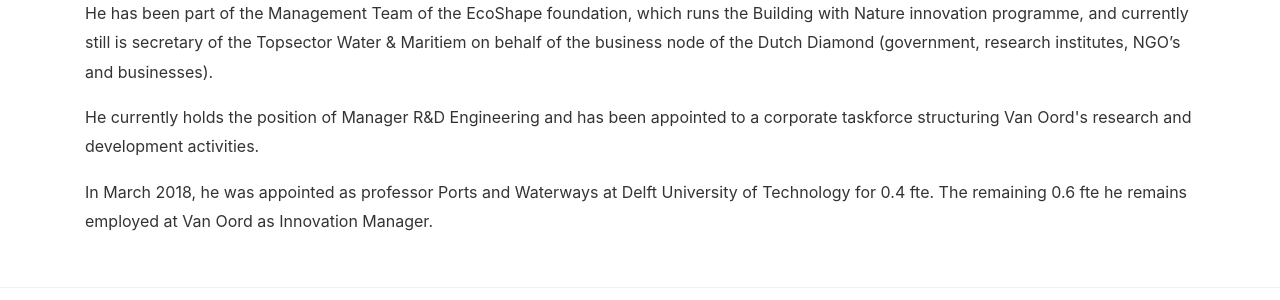
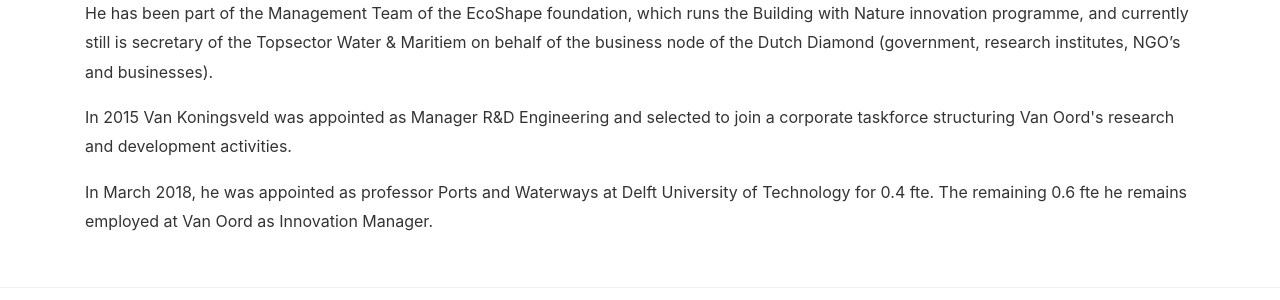
Before and after one commit to markvankoningsveld/markvankoningsveld.github.io, a Jekyll site: the page built from _pages/about.md, in a window 1280 px wide. Shown: the part 355-655 px from the top of the page. Built offline with Jekyll 4.4.1, drawn with Linux system fonts in a browser that asks for light colours; nearby versions of some CDN libraries.

Commit message:
Enabled about

```diff
--- a/_pages/about.md
+++ b/_pages/about.md
@@ -10,6 +10,6 @@
 
 <p>He has been part of the Management Team of the EcoShape foundation, which runs the Building with Nature innovation programme, and currently still is secretary of the Topsector Water & Maritiem on behalf of the business node of the Dutch Diamond (government, research institutes, NGO’s and businesses).</p>
 
-<p>He currently holds the position of Manager R&D Engineering and has been appointed to a corporate taskforce structuring Van Oord's research and development activities.</p>
+<p>In 2015 Van Koningsveld was appointed as Manager R&D Engineering and selected to join a corporate taskforce structuring Van Oord's research and development activities.</p>
 
 <p>In March 2018, he was appointed as professor Ports and Waterways at Delft University of Technology for 0.4 fte. The remaining 0.6 fte he remains employed at Van Oord as Innovation Manager.</p>
```
